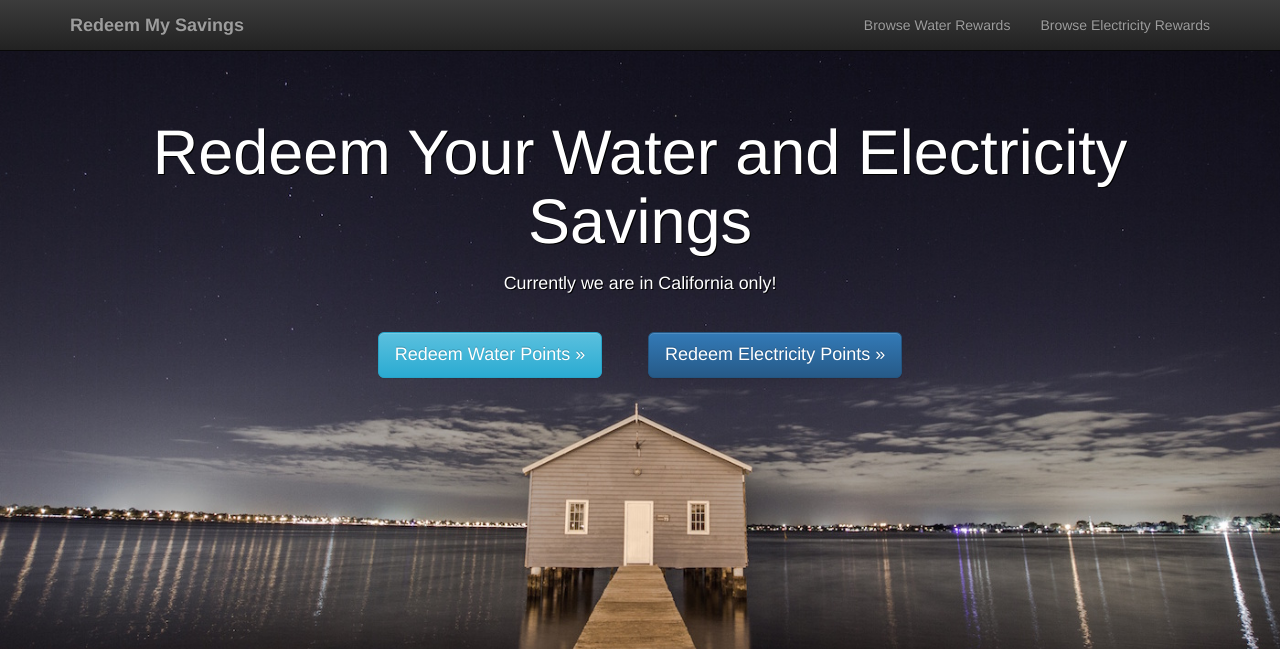
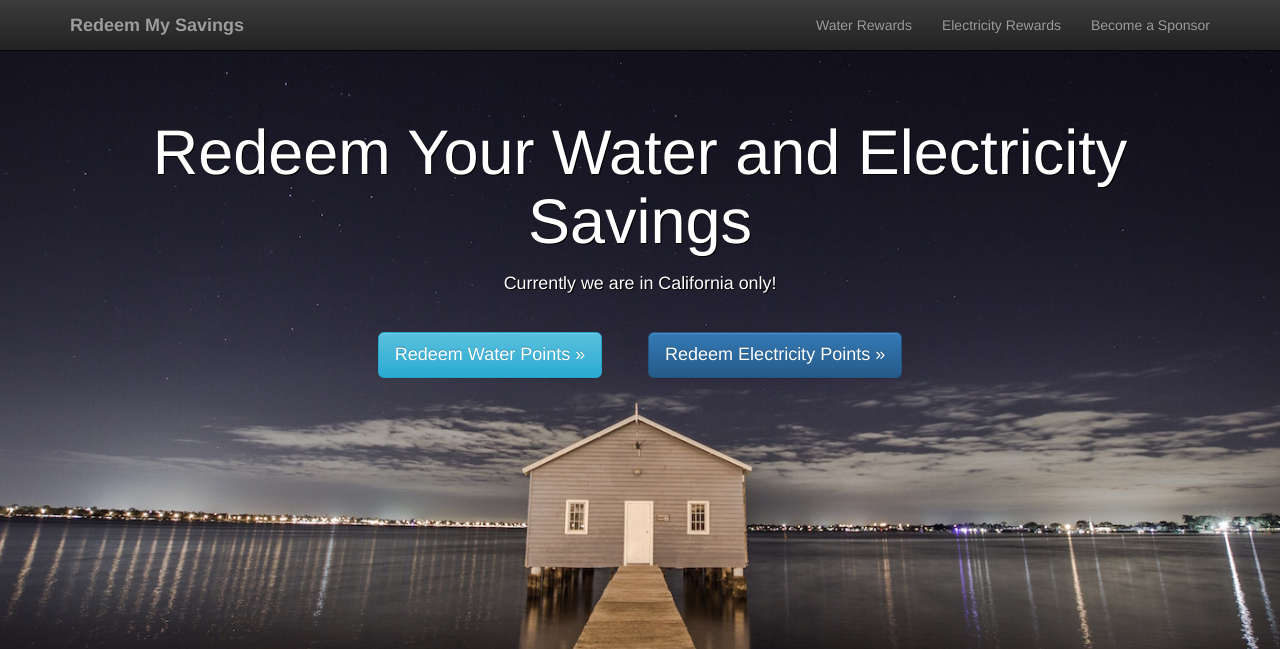
Before and after one commit to aladdine/redeem-the-savings, a PHP site: page / in a window 1280 px wide. Shown: the top 649 px of the page. Run offline with PHP 8.4, Linux system fonts and the light colour scheme; some libraries are stand-ins or nearby versions.

Commit message:
added the sponsors page

```diff
--- a/header.php
+++ b/header.php
@@ -36,8 +36,9 @@
         </div>
         <div id="navbar" class="navbar-collapse collapse">
         <ul class="nav navbar-nav navbar-right">
-        <li><a href="/water-rewards.php">Browse Water Rewards</a></li>
-        <li><a href="/electricity-rewards.php">Browse Electricity Rewards</a></li>
+        <li><a href="/water-rewards.php">Water Rewards</a></li>
+        <li><a href="/electricity-rewards.php">Electricity Rewards</a></li>
+        <li><a href="/sponsors.php">Become a Sponsor</a></li>
         </ul>
         </div><!--/.navbar-collapse -->
       </div>
```
Also changed, not shown: sponsors.php (added, +11 -0 lines).
